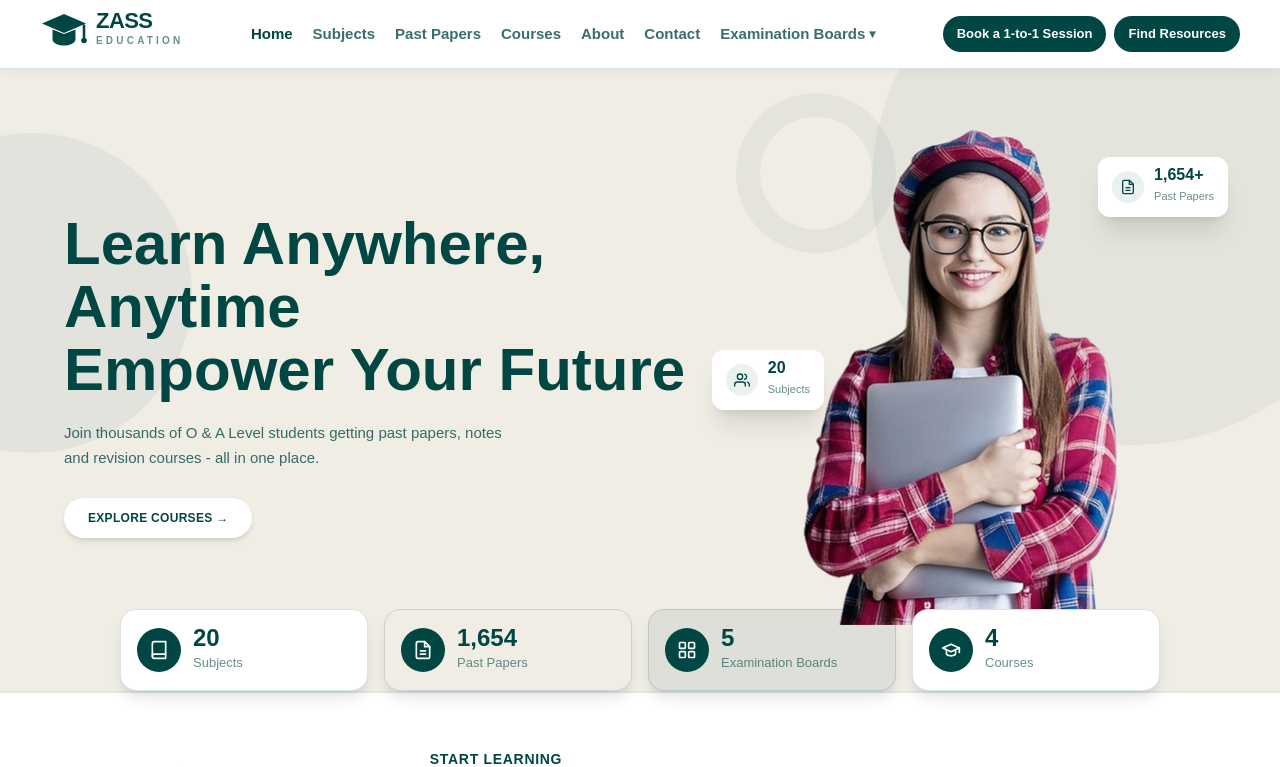
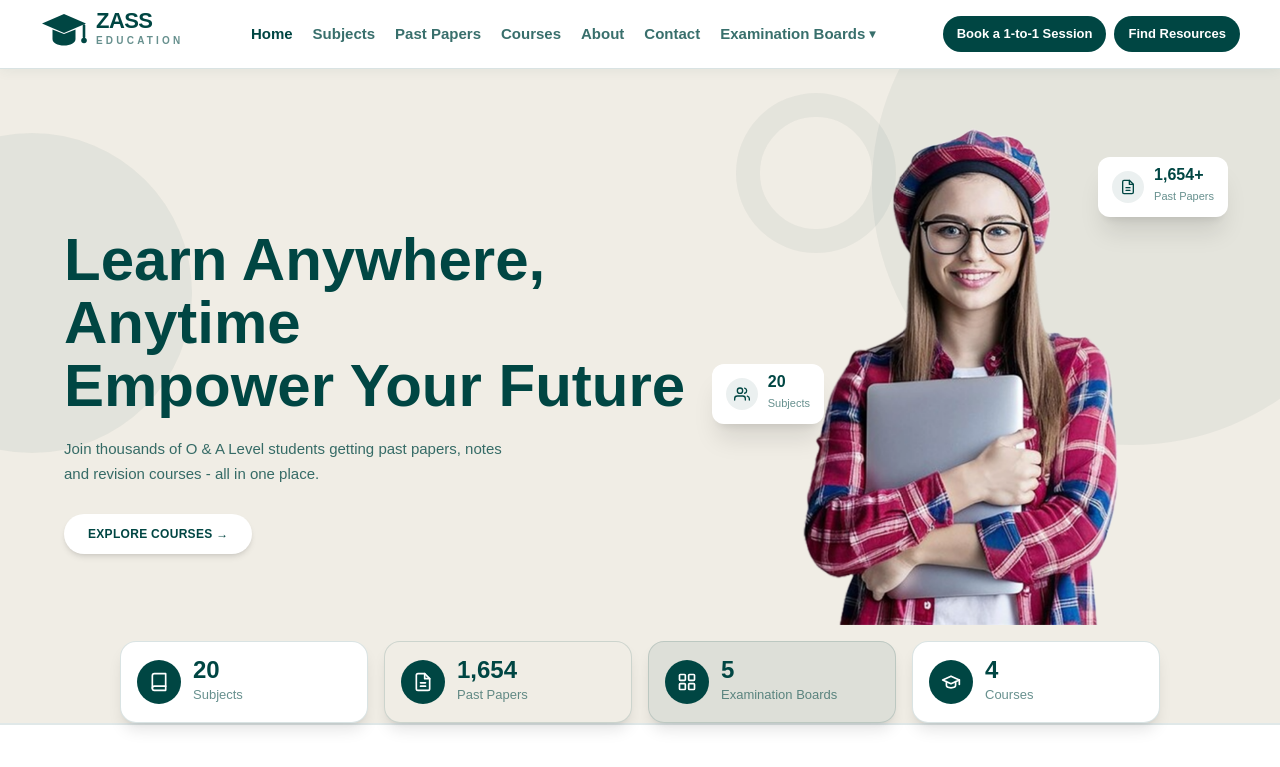
Before and after one commit to Hateem-Hussain-01/zass-education, a Next.js app: page / in a window 1280 px wide. Shown: the top 767 px of the page. Built offline with nearby package versions, Linux system fonts and the light colour scheme.

Commit message:
Hero glitch fix: lift student photo above stats strip (pb-8) so no card covers her

```diff
--- a/app/page.tsx
+++ b/app/page.tsx
@@ -186,9 +186,10 @@ export default function HomePage() {
               </Link>
             </div>
           </div>
-          <div className="relative flex shrink-0 items-center justify-center md:items-end">
-            {/* Student photo grounded: its bottom edge sits flush on the
-                hero's bottom edge (the section has no bottom padding). */}
+          <div className="relative flex shrink-0 items-center justify-center pb-8 md:items-end">
+            {/* Student photo: its bottom edge sits clear ABOVE the stats
+                strip's top edge (strip overlaps the hero bottom by 16px),
+                so no stats card ever covers any part of her. */}
             <div className="animate-zass-rise">
               {/* eslint-disable-next-line @next/next/no-img-element */}
               <img
```
